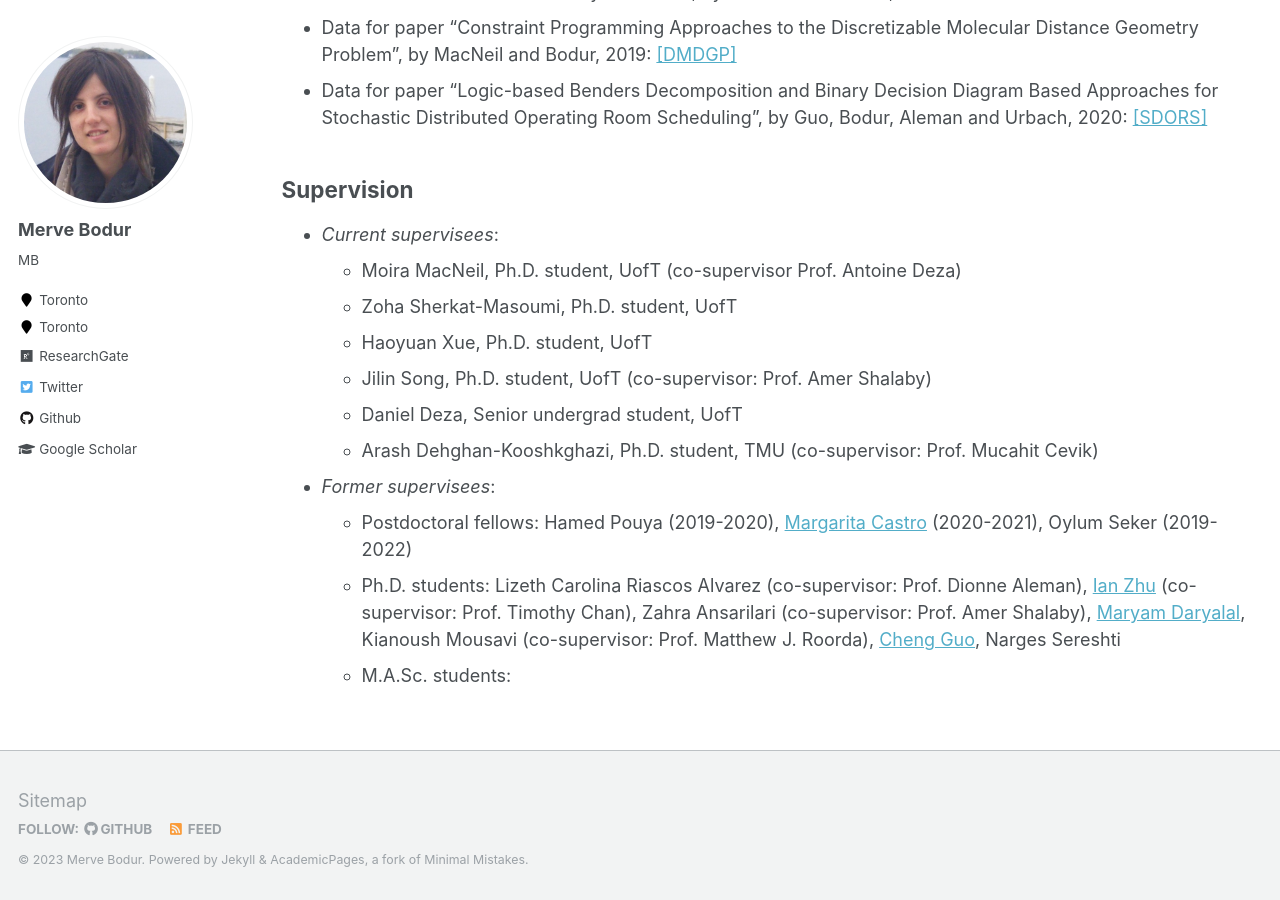
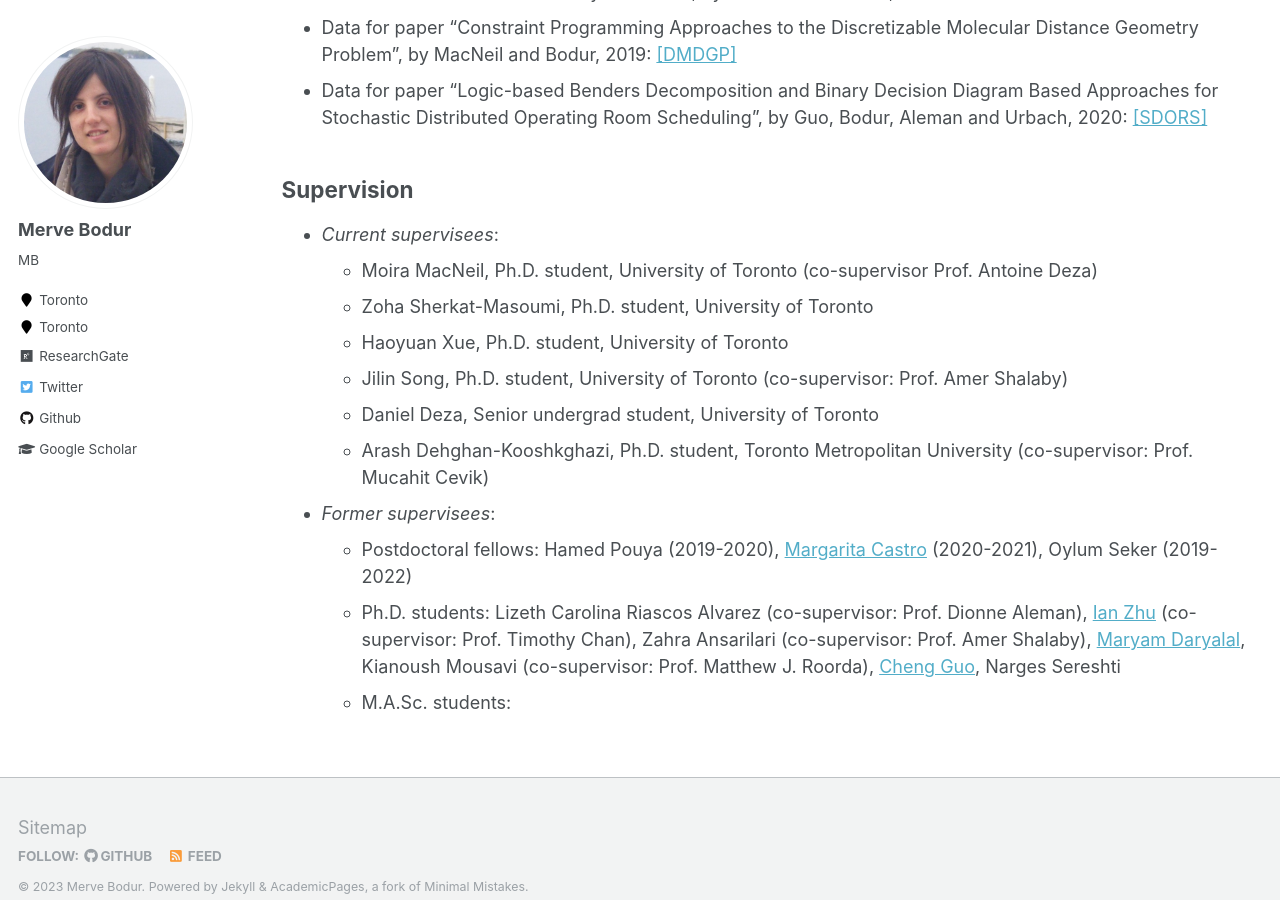
Before and after one commit to mervebodur/mervebodur.github.io, a Jekyll site: the page built from _pages/research.md, in a window 1280 px wide and 900 px high, scrolled down 4668 px. Built offline with Jekyll 4.4.1, drawn with Linux system fonts in a browser that asks for light colours.

Commit message:
Update research.md

```diff
--- a/_pages/research.md
+++ b/_pages/research.md
@@ -141,12 +141,12 @@ Z. Ansarilari, M. M. Nesheli, S. Srikukenthiran, M. Bodur, and A. Shalaby\
 
 ## Supervision
 - *Current supervisees*:
-  - Moira MacNeil, Ph.D. student, UofT (co-supervisor Prof. Antoine Deza)
-  - Zoha Sherkat-Masoumi, Ph.D. student, UofT
-  - Haoyuan Xue, Ph.D. student, UofT
-  - Jilin Song, Ph.D. student, UofT (co-supervisor: Prof. Amer Shalaby)
-  - Daniel Deza, Senior undergrad student, UofT
-  - Arash Dehghan-Kooshkghazi, Ph.D. student, TMU (co-supervisor: Prof. Mucahit Cevik)
+  - Moira MacNeil, Ph.D. student, University of Toronto (co-supervisor Prof. Antoine Deza)
+  - Zoha Sherkat-Masoumi, Ph.D. student, University of Toronto
+  - Haoyuan Xue, Ph.D. student, University of Toronto
+  - Jilin Song, Ph.D. student, University of Toronto (co-supervisor: Prof. Amer Shalaby)
+  - Daniel Deza, Senior undergrad student, University of Toronto
+  - Arash Dehghan-Kooshkghazi, Ph.D. student, Toronto Metropolitan University (co-supervisor: Prof. Mucahit Cevik)
 
 - *Former supervisees*:
   - Postdoctoral fellows: Hamed Pouya (2019-2020), [Margarita Castro](https://sites.google.com/view/margaritacastro) (2020-2021), Oylum Seker (2019-2022)
```
